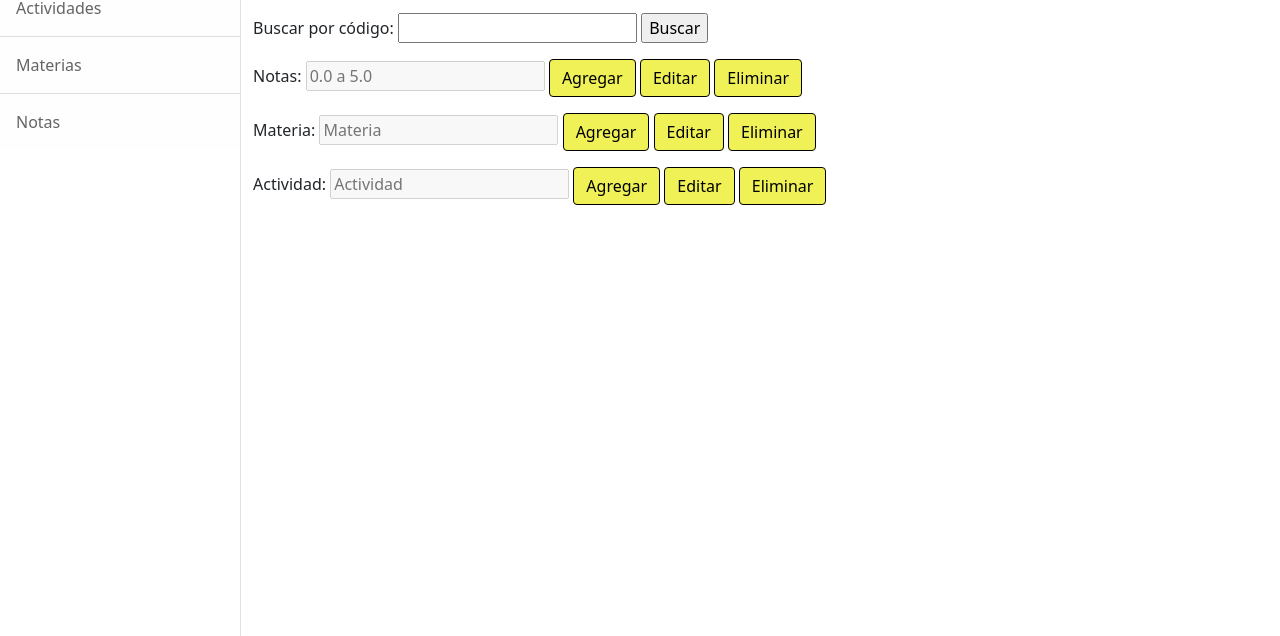
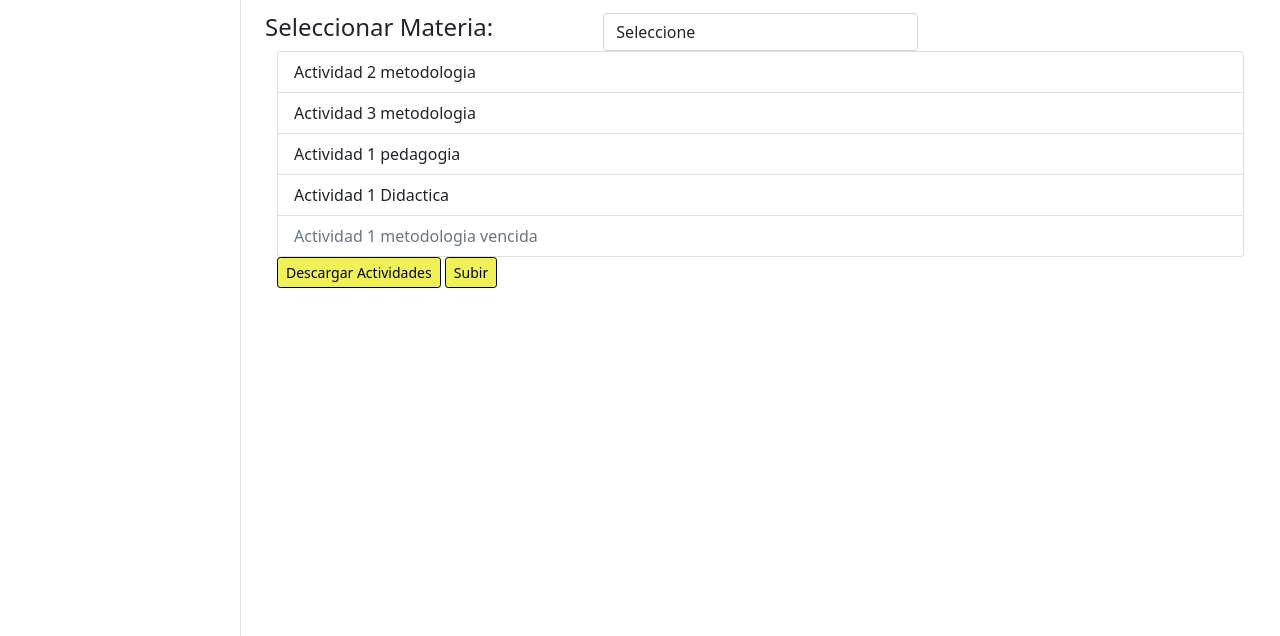
Before and after one commit to AnaSantofimio/ProyectoEquipo01, a plain HTML site: page actividades/actividadesinicio.html in a window 1280 px wide. Shown: the part 164-800 px from the top of the page. Drawn offline with nearby package versions, Linux system fonts and the light colour scheme.

Commit message:
avances actividades

```diff
--- a/actividades/actividadesinicio.html
+++ b/actividades/actividadesinicio.html
@@ -21,10 +21,8 @@
 
             <div class="sidebar-heading border-bottom bg-light">Universidad de los Andes</div>
             <div class="list-group list-group-flush">
-                <a class="list-group-item list-group-item-action list-group-item-light p-3" href="#!">Informacion</a>
                 <a class="list-group-item list-group-item-action list-group-item-light p-3" href="#!">Actividades</a>
-                <a class="list-group-item list-group-item-action list-group-item-light p-3" href="#!">Materias</a>
-                <a class="list-group-item list-group-item-action list-group-item-light p-3" href="#!">Notas</a>
+
 
             </div>
         </div>
@@ -59,41 +57,42 @@
             </nav>
             <!-- Page content-->
             <div class="container-fluid">
-                <h1 class="mt-4">Administrador</h1>
-                <p>Selecciona la categoria correspondiente a la busqueda.</p>
-                <form action="#FormularioconlaINFO">
-                    <p> Buscar por código: <input type="search" name="busquedacodigo" pattern="[A-Za-z0-9]{8,20}"
-                            title="Un código válido consiste en una cadena con 8 a 20 caracteres, cada uno de los cuales es una letra o un dígito"
-                            required>
-                        <input type="submit" value="Buscar">
-                    </p>
-                </form>
-                <form action="#FormularioNotas">
-                    <p> Notas: <input type="text" name="notas" id="caja" disabled placeholder="0.0 a 5.0">
-                        <button class="btn btn-primary" name="botonAgregar" type="submit" data-bs-toggle="modal"
-                            data-bs-target="#exampleModal">Agregar</button>
-                        <button class="btn btn-primary" name="botonEditar" type="submit"
-                            onclick="activarcaja1()">Editar</button>
-                        <button class="btn btn-primary" name="botonEliminar" type="submit">Eliminar</button>
-                    </p>
-                </form>
-                <form action="#FormularioMaterias">
-                    <p> Materia: <input type="text" name="materias" id="caja2" disabled placeholder="Materia">
-                        <button class="btn btn-primary" name="botonAgregar" type="submit">Agregar</button>
-                        <button class="btn btn-primary" name="botonEditar" type="submit"
-                            onclick="activarcaja2()">Editar</button>
-                        <button class="btn btn-primary" name="botonEliminar" type="submit">Eliminar</button>
-                    </p>
-                </form>
-                <form action="#FormularioActividades">
-                    <p> Actividad: <input type="text" name="actividades" id="caja3" disabled placeholder="Actividad">
-                        <button class="btn btn-primary" name="botonAgregar" type="submit">Agregar</button>
-                        <button class="btn btn-primary" name="botonEditar" type="submit"
-                            onclick="activarcaja3()">Editar</button>
-                        <button class="btn btn-primary" name="botonEliminar" type="submit">Eliminar</button>
-                    </p>
-                </form>
+                <h1 class="mt-4">Actividades</h1>
+                <p>Tener en cuenta los limites en la fecha de entrega de las actividades.</p>
+                <section class="container">
 
+                    <div class="row">
+                        <div class="col-sm-4">
+                            <h4>Seleccionar Materia: </h4>
+
+                        </div>
+                        <div class="col-lg-4">
+                            <select class="form-control">
+                                <option>Seleccione</option>
+                                <option>Metodologia de la investigación</option>
+                                <option>Pedagogía inclusiva</option>
+                                <option>Didactica de las ciencias humanas</option>
+                            </select>
+                        </div>
+                    </div>
+
+
+                    <div class="container"> <div class="list-group">
+                        <a href="#" class="list-group-item list-group-item-action" aria-current="true">
+                          Actividad 2 metodologia
+                        </a>
+                        <a href="#" class="list-group-item list-group-item-action">Actividad 3 metodologia </a>
+                        <a href="#" class="list-group-item list-group-item-action">Actividad 1 pedagogia</a>
+                        <a href="#" class="list-group-item list-group-item-action">Actividad 1 Didactica</a>
+                        <a class="list-group-item list-group-item-action disabled">Actividad 1 metodologia vencida</a>
+                      </div>
+
+                        <button type="button" class="btn btn-primary btn-sm">Descargar Actividades</button>
+                        <a class="btn btn-primary btn-sm" href="subiractividad.html" role="button">Subir</a>
+                    </div>
+
+
+                </section>
             </div>
             <!-- Modal -->
             <div class="modal fade" id="exampleModal" tabindex="-1" aria-labelledby="exampleModalLabel"
```
Also changed, not shown: actividades/pdf-icon-png.ico (added).
